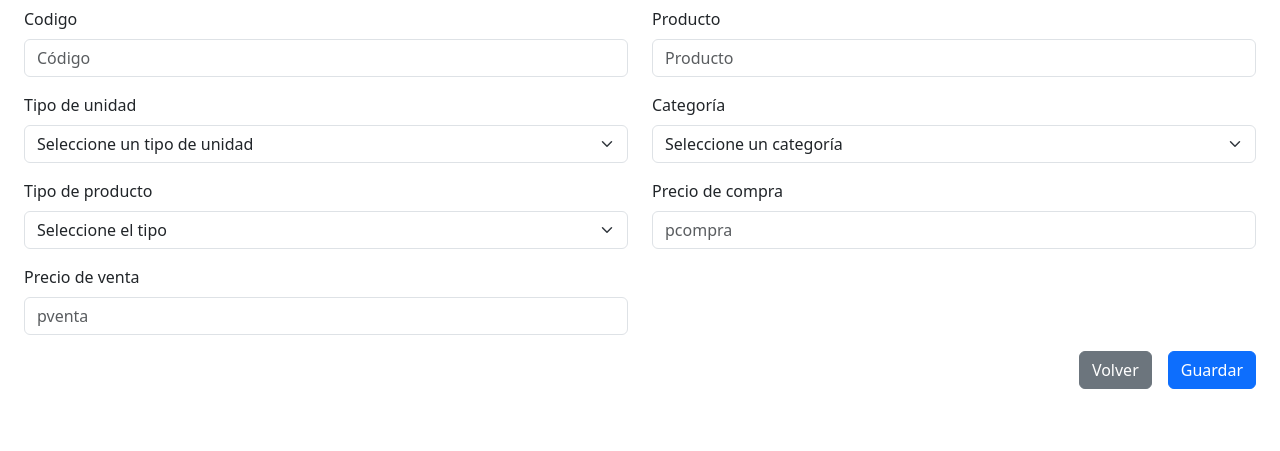
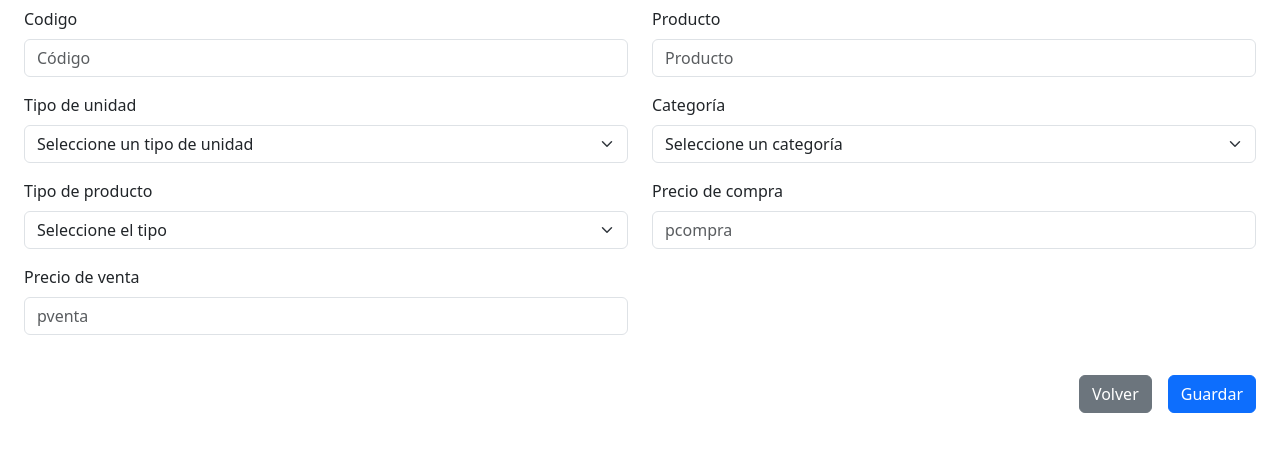
Before and after one commit to DisenowebCF/dentolab-components, a website built with Vite: page dentolab/nuevo-producto.html in a window 1280 px wide. Shown: the part 89-540 px from the top of the page. Built offline with nearby package versions, Linux system fonts and the light colour scheme.

Commit message:
Update nuevo-producto.html

```diff
--- a/dentolab/nuevo-producto.html
+++ b/dentolab/nuevo-producto.html
@@ -73,7 +73,7 @@
                     <input type="text" class="form-control" value="" name="pventa" placeholder="pventa">
                 </div>
             </div>
-            <div class="col">
+            <div class="col pt-4">
                 <div class="d-flex flex-column-reverse flex-md-row gap-3 justify-content-md-end">
                     <a href="productos.html" class="btn btn-secondary">Volver</a>
                     <button class="btn btn-primary">Guardar</button>
```
